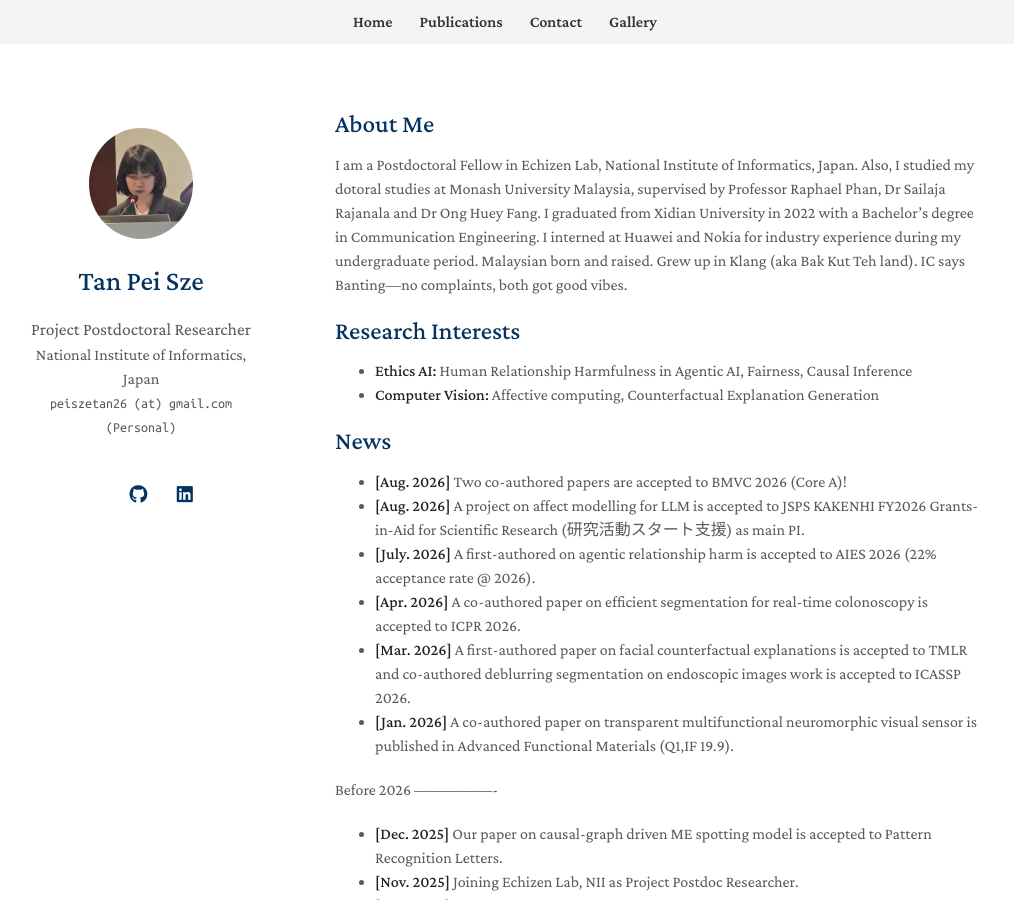
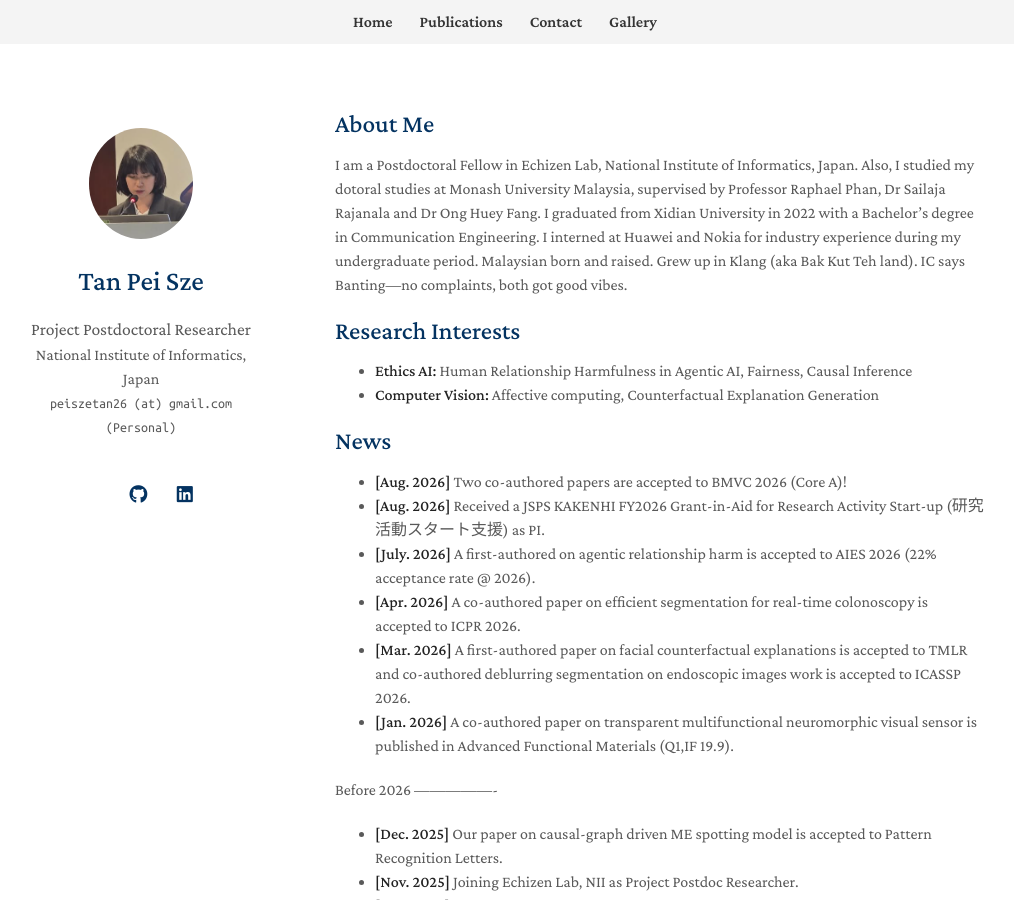
Before and after one commit to noobasuna/tpeisze, a Jekyll site: the page built from index.md, in a window 1280 px wide and 900 px high. Shown: the whole window, without its empty margins (135-1149 px from the left). Built offline with Jekyll 4.4.1, drawn with Linux system fonts in a browser that asks for light colours; a style sheet for code colours, icons or effects is not loaded; our own code applies the rules of GitHub Pages for plain Markdown files.

Commit message:
Update index.md

```diff
--- a/index.md
+++ b/index.md
@@ -13,7 +13,7 @@ I am a Postdoctoral Fellow in Echizen Lab, National Institute of Informatics, Ja
 
 ## News
 - **[Aug. 2026]** Two co-authored papers are accepted to BMVC 2026 (Core A)!
-- **[Aug. 2026]** A project on affect modelling for LLM is accepted to JSPS KAKENHI FY2026 Grants-in-Aid for Scientific Research (研究活動スタート支援) as main PI.
+- **[Aug. 2026]** Received a JSPS KAKENHI FY2026 Grant-in-Aid for Research Activity Start-up (研究活動スタート支援) as PI.
 - **[July. 2026]** A first-authored on agentic relationship harm is accepted to AIES 2026 (22% acceptance rate @ 2026).
 - **[Apr. 2026]** A co-authored paper on efficient segmentation for real-time colonoscopy is accepted to ICPR 2026.
 - **[Mar. 2026]** A first-authored paper on facial counterfactual explanations is accepted to TMLR and co-authored deblurring segmentation on endoscopic images work is accepted to ICASSP 2026.
```
